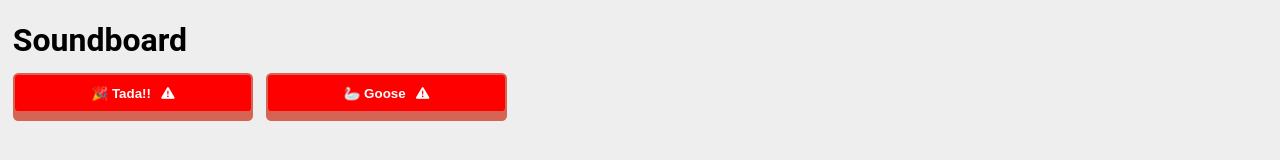
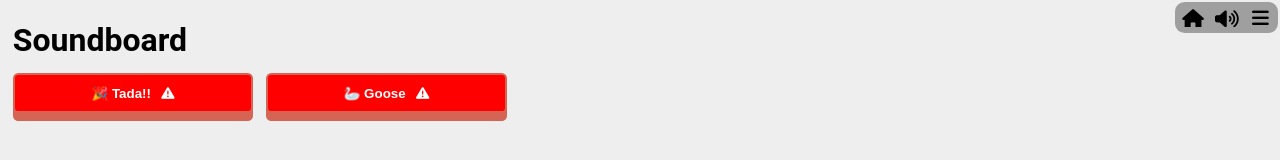
Before and after one commit to magentapenguin/._., a website built with Vite: page soundboard/index.html in a window 1280 px wide. Built offline with nearby package versions, Linux system fonts and the light colour scheme; what @twemoji/api would draw is missing.

Commit message:
Add index page and menu functionality; refactor CSS for improved styling

```diff
--- a/soundboard/index.html
+++ b/soundboard/index.html
@@ -6,6 +6,7 @@
     <title>Soundboard</title>
     <link rel="stylesheet" href="static/soundboard.css">
     <script src="https://kit.fontawesome.com/433c98b60c.js" crossorigin="anonymous"></script>
+    <script type="module" src="/static/menu.ts"></script>
 </head>
 <body>
     <h1>Soundboard</h1>
--- a/soundboard/static/soundboard.css
+++ b/soundboard/static/soundboard.css
@@ -1,26 +1,7 @@
+@import '/static/style.css';
 body {
-    --color: black;
-    --bg: #eee;
-    --secondary-color: #878787;
-    --tertiary-color: #999;
     --true-highlight: #00ff37;
     --highlight: color-mix(in lab, var(--true-highlight) 80%, var(--tertiary-color) 20%);
-    background-color: var(--bg);
-    font-family: 'Roboto', sans-serif;
-    margin: 0.8em;
-    padding: 0;
-    color: var(--color);
-    color-scheme: light dark;
-    height: 100%;
-}
-@media (prefers-color-scheme: dark) {
-    body {
-        --color: white;
-        --bg: #222;
-        --secondary-color: #333;
-        --tertiary-color: #555;
-        color-scheme: dark light;
-    }
 }
 #soundboard {
     display: grid;
--- /dev/null
+++ b/static/menu.ts
@@ -0,0 +1,30 @@
+const menu = document.createElement('div');
+menu.id = 'menu';
+
+const links = [
+    {
+        href: '/',
+        label: 'Home',
+        icon: 'fa-solid fa-house'
+    },
+    {
+        href: '/soundboard/',
+        label: 'Soundboard',
+        icon: 'fa-solid fa-volume-high'
+    }
+];
+const toggle = document.createElement('button');
+toggle.classList.add('link');
+toggle.innerHTML = '<i class="fa-solid fa-bars fa-fw"></i> Menu';
+toggle.onclick = () => {
+    menu.classList.toggle('expanded');
+};
+
+links.forEach(link => {
+    const a = document.createElement('a');
+    a.href = link.href;
+    a.innerHTML = `<i class="${link.icon} fa-fw"></i> ${link.label}`;
+    menu.appendChild(a);
+});
+menu.appendChild(toggle);
+document.body.appendChild(menu);
--- /dev/null
+++ b/static/style.css
@@ -0,0 +1,93 @@
+body {
+    --color: black;
+    --bg: #eee;
+    --secondary-color: #878787;
+    --tertiary-color: #999;
+    --link: #00b7ff;
+    --link-hover: #009bd8;
+    background-color: var(--bg);
+    font-family: 'Roboto', sans-serif;
+    margin: 0.8em;
+    padding: 0;
+    color: var(--color);
+    color-scheme: light dark;
+    height: 100%;
+}
+
+@media (prefers-color-scheme: dark) {
+    body {
+        --color: white;
+        --bg: #222;
+        --secondary-color: #333;
+        --tertiary-color: #555;
+        color-scheme: dark light;
+    }
+}
+a, .link {
+    color: var(--link);
+    text-underline-offset: 0.1em;
+    text-decoration: underline;
+    background-color: transparent;
+    font-size: inherit;
+    display: inline;
+    border: none;
+    padding: 0;
+    border-radius: 0;
+    text-align: start;
+}
+
+a:hover, .link:hover {
+    color: var(--link-hover);
+}
+.no-line {
+    text-decoration: none !important;
+}
+.icon-link {
+    display: inline-flex;
+    gap: .3rem;
+    align-items: center;
+}
+.icon-link.hover-effect {
+    transition: gap 0.2s ease;
+}
+.icon-link.hover-effect:hover {
+    gap: .5rem;
+}
+button {
+    background: var(--secondary-color);
+    color: var(--color);
+    border: 2px solid var(--tertiary-color);
+    border-radius: 0.4em;
+    padding: 0.5em 0.8em;
+    cursor: pointer;
+}
+#menu {
+    position: absolute;
+    top: 0.1em;
+    right: 0.1em;
+    display: flex;
+    gap: 0.5em;
+    overflow: hidden;
+    background-color: #0005;
+    padding: 0.3em;
+    font-size: 1.2em;
+    border-radius: 0.5em;
+    align-items: stretch;
+}
+#menu a, .link {
+    color: var(--color);
+    transition: color 0.2s, width 0.2s;
+    overflow: hidden;
+    width: 1.25em;
+    height: 1em;
+    white-space: nowrap;
+}
+#menu.expanded {
+    flex-direction: column-reverse;
+}
+#menu.expanded a, #menu.expanded .link {
+    width: auto;
+}
+#menu.expanded a:hover, #menu.expanded .link:hover {
+    color: var(--link-hover);
+}
```
Also changed, not shown: index.html (added, +15 -0 lines).
